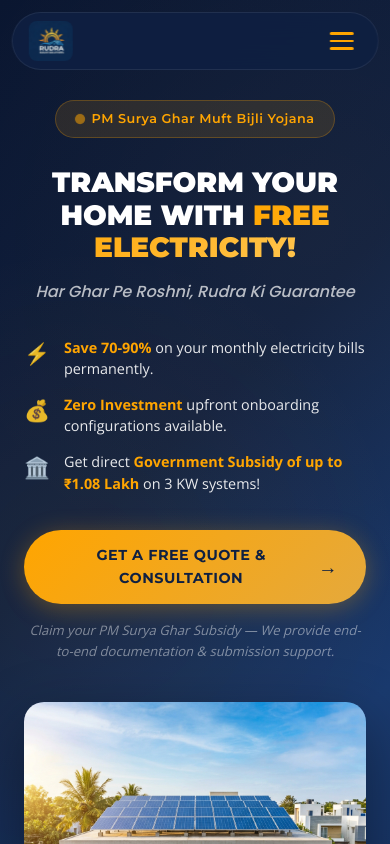
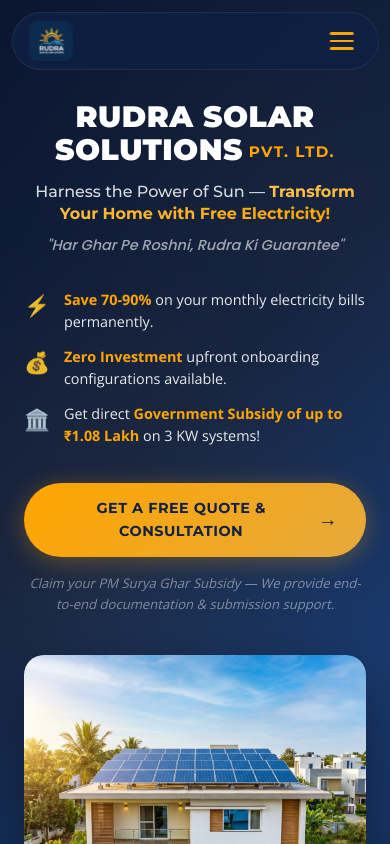
Before and after one commit to Ishan4705/Solar_Rudra_Website, a React (Vite) app: page / in a window 390 px wide. Shown: the top 844 px of the page. Built offline with nearby package versions, Linux system fonts and the light colour scheme.

Commit message:
feat: integrate local schema, brand headers, rooftop solar collage & global svg a11y audit

```diff
--- a/index.html
+++ b/index.html
@@ -4,9 +4,66 @@
     <meta charset="UTF-8" />
     <link rel="icon" type="image/jpeg" href="/logo.jpeg" />
     <meta name="viewport" content="width=device-width, initial-scale=1.0" />
-    <meta name="description" content="Rudra Solar Solutions — Transform your home with free electricity under PM Surya Ghar Muft Bijli Yojana. Get up to ₹1.08 Lakh government subsidy on 3KW solar systems. Save 70-90% on electricity bills." />
-    <meta name="keywords" content="Rudra Solar, PM Surya Ghar, solar panels, free electricity, government subsidy, solar installation, net metering" />
-    <title>Rudra Solar Solutions — Free Electricity with PM Surya Ghar Yojana</title>
+    <meta name="description" content="Rudra Solar Solutions Pvt. Ltd. offers top-tier solar panel installation services under PM Surya Ghar Muft Bijli Yojana with up to ₹1.08 Lakh subsidy. Serving Uttarakhand (Dehradun, Haridwar, Haldwani) and Uttar Pradesh (Lucknow, Noida, Kanpur, Varanasi). Save 70-90% on electricity bills." />
+    <meta name="keywords" content="Rudra Solar Solutions Pvt. Ltd., Rudra Solar Solutions, solar panels Uttarakhand, solar panels Uttar Pradesh, solar panel installation Lucknow, solar Dehradun, PM Surya Ghar Yojana subsidy, net metering UP, net metering Uttarakhand, free electricity India, solar panel price UP, solar panels Noida, solar installation Ghaziabad" />
+    <meta name="robots" content="index, follow" />
+    <title>Rudra Solar Solutions Pvt. Ltd. | Best Solar Panel Installation in UP & Uttarakhand</title>
+    <link rel="canonical" href="https://ishan4705.github.io/Solar_Rudra_Website" />
+
+    <!-- Open Graph / Facebook -->
+    <meta property="og:type" content="website" />
+    <meta property="og:url" content="https://ishan4705.github.io/Solar_Rudra_Website" />
+    <meta property="og:title" content="Rudra Solar Solutions Pvt. Ltd. | Best Solar Panel Installation in UP & Uttarakhand" />
+    <meta property="og:description" content="Transform your home with free electricity. Save 70-90% on bills with government subsidy under PM Surya Ghar Muft Bijli Yojana. Expert setup in UP & Uttarakhand." />
+    <meta property="og:image" content="https://ishan4705.github.io/Solar_Rudra_Website/logo.jpeg" />
+    <meta property="og:site_name" content="Rudra Solar Solutions Pvt. Ltd." />
+
+    <!-- Twitter -->
+    <meta property="twitter:card" content="summary_large_image" />
+    <meta property="twitter:url" content="https://ishan4705.github.io/Solar_Rudra_Website" />
+    <meta property="twitter:title" content="Rudra Solar Solutions Pvt. Ltd. | Best Solar Panel Installation in UP & Uttarakhand" />
+    <meta property="twitter:description" content="Transform your home with free electricity. Save 70-90% on bills with government subsidy under PM Surya Ghar Muft Bijli Yojana. Expert setup in UP & Uttarakhand." />
+    <meta property="twitter:image" content="https://ishan4705.github.io/Solar_Rudra_Website/logo.jpeg" />
+
+    <!-- Structured Data (LocalBusiness Schema) -->
+    <script type="application/ld+json">
+      {
+        "@context": "https://schema.org",
+        "@type": "LocalBusiness",
+        "name": "Rudra Solar Solutions Pvt. Ltd.",
+        "image": "https://ishan4705.github.io/Solar_Rudra_Website/logo.jpeg",
+        "@id": "https://ishan4705.github.io/Solar_Rudra_Website/#localbusiness",
+        "url": "https://ishan4705.github.io/Solar_Rudra_Website",
+        "telephone": ["+919005067100", "+917905094833", "+919899335400"],
+        "email": "rudrasolarpanel@gmail.com",
+        "priceRange": "$$",
+        "address": {
+          "@type": "PostalAddress",
+          "addressLocality": "Lucknow",
+          "addressRegion": "Uttar Pradesh",
+          "addressCountry": "IN"
+        },
+        "geo": {
+          "@type": "GeoCoordinates",
+          "latitude": "26.8467",
+          "longitude": "80.9462"
+        },
+        "areaServed": [
+          {
+            "@type": "AdministrativeArea",
+            "name": "Uttar Pradesh"
+          },
+          {
+            "@type": "AdministrativeArea",
+            "name": "Uttarakhand"
+          }
+        ],
+        "sameAs": [
+          "https://www.instagram.com/rudra.solar.solutions"
+        ],
+        "description": "Rudra Solar Solutions Pvt. Ltd. provides certified residential and commercial solar installations, net metering support, and PM Surya Ghar subsidy application processing."
+      }
+    </script>
 
     <!-- Google Fonts -->
     <link rel="preconnect" href="https://fonts.googleapis.com" />
--- a/src/components/Footer.jsx
+++ b/src/components/Footer.jsx
@@ -79,9 +79,9 @@
 
           {/* Column 3: Branding */}
           <div className="footer__col footer__col--brand">
-            <img src={logo} alt="Rudra Solar Solutions" className="footer__brand-logo" />
+            <img src={logo} alt="Rudra Solar Solutions Pvt. Ltd. brand logo" className="footer__brand-logo" />
             <div className="footer__brand-ornament">
-              <svg viewBox="0 0 80 80" fill="none" xmlns="http://www.w3.org/2000/svg">
+              <svg viewBox="0 0 80 80" fill="none" xmlns="http://www.w3.org/2000/svg" aria-hidden="true" role="presentation">
                 <path d="M40 4 L48 32 L76 32 L54 50 L62 78 L40 60 L18 78 L26 50 L4 32 L32 32 Z"
                   fill="none" stroke="var(--gold)" strokeWidth="1.5" opacity="0.3" />
                 <path d="M40 16 L45 32 L62 32 L48 44 L54 60 L40 50 L26 60 L32 44 L18 32 L35 32 Z"
--- a/src/components/Hero.css
+++ b/src/components/Hero.css
@@ -78,30 +78,52 @@
 
 .hero__title {
   font-family: var(--font-heading);
-  font-size: 3.2rem;
+  font-size: 3.6rem;
   font-weight: 900;
   color: var(--white);
-  line-height: 1.15;
+  line-height: 1.1;
   margin-bottom: 16px;
+  letter-spacing: 0.5px;
   animation: fadeInUp 0.7s ease 0.1s forwards;
   opacity: 0;
 }
 
-.hero__title-highlight {
-  background: linear-gradient(135deg, var(--gold), var(--gold-light));
+.hero__title-pvt {
+  font-size: 1.6rem;
+  font-weight: 700;
+  color: var(--gold);
+  letter-spacing: 1.5px;
+  vertical-align: middle;
+}
+
+.hero__tagline {
+  font-family: var(--font-heading);
+  font-size: 1.4rem;
+  font-weight: 500;
+  color: rgba(255, 255, 255, 0.85);
+  line-height: 1.4;
+  margin-bottom: 8px;
+  animation: fadeInUp 0.7s ease 0.2s forwards;
+  opacity: 0;
+}
+
+.hero__tagline-highlight {
+  color: var(--gold);
+  font-weight: 700;
+  background: linear-gradient(135deg, var(--gold-light), var(--gold));
   -webkit-background-clip: text;
   -webkit-text-fill-color: transparent;
   background-clip: text;
 }
 
-.hero__subtitle {
+.hero__slogan {
   font-family: var(--font-hindi);
-  font-size: 1.35rem;
+  font-size: 1.15rem;
   font-weight: 500;
-  color: rgba(255, 255, 255, 0.7);
+  color: rgba(255, 255, 255, 0.60);
   font-style: italic;
   margin-bottom: 32px;
-  animation: fadeInUp 0.7s ease 0.2s forwards;
+  animation: fadeInUp 0.7s ease 0.25s forwards;
   opacity: 0;
 }
 
@@ -261,7 +283,15 @@
 /* Responsive */
 @media (max-width: 1024px) {
   .hero__title {
-    font-size: 2.6rem;
+    font-size: 2.8rem;
+  }
+
+  .hero__title-pvt {
+    font-size: 1.3rem;
+  }
+
+  .hero__tagline {
+    font-size: 1.2rem;
   }
 
   .hero__container {
@@ -290,11 +320,19 @@
   }
 
   .hero__title {
-    font-size: 2.2rem;
+    font-size: 2.4rem;
   }
 
-  .hero__subtitle {
+  .hero__title-pvt {
     font-size: 1.15rem;
+  }
+
+  .hero__tagline {
+    font-size: 1.15rem;
+  }
+
+  .hero__slogan {
+    font-size: 1.05rem;
   }
 
   .hero__features {
@@ -315,11 +353,19 @@
 
 @media (max-width: 480px) {
   .hero__title {
-    font-size: 1.75rem;
+    font-size: 1.85rem;
   }
 
-  .hero__subtitle {
+  .hero__title-pvt {
+    font-size: 0.95rem;
+  }
+
+  .hero__tagline {
     font-size: 1rem;
+  }
+
+  .hero__slogan {
+    font-size: 0.9rem;
   }
 
   .hero__feature {
--- a/src/components/Hero.jsx
+++ b/src/components/Hero.jsx
@@ -21,19 +21,24 @@
       <div className="hero__container container">
         {/* Left Content */}
         <div className="hero__content">
-          <div className="hero__badge">
+          {/* <div className="hero__badge">
             <span className="hero__badge-dot" />
             PM Surya Ghar Muft Bijli Yojana
-          </div>
+          </div> */}
 
           <h1 className="hero__title">
-            TRANSFORM YOUR HOME WITH{' '}
-            <span className="hero__title-highlight">FREE ELECTRICITY!</span>
+            RUDRA SOLAR SOLUTIONS
+            <span className="hero__title-pvt"> PVT. LTD.</span>
           </h1>
 
-          <h2 className="hero__subtitle">
-            Har Ghar Pe Roshni, Rudra Ki Guarantee
-          </h2>
+          <p className="hero__tagline">
+            Harness the Power of Sun —{' '}
+            <span className="hero__tagline-highlight">Transform Your Home with Free Electricity!</span>
+          </p>
+
+          <p className="hero__slogan">
+            "Har Ghar Pe Roshni, Rudra Ki Guarantee"
+          </p>
 
           <ul className="hero__features">
             <li className="hero__feature">
@@ -75,7 +80,7 @@
           <div className="hero__image-glow" />
           <img
             src={heroImage}
-            alt="Modern home with solar panels under bright sunlight"
+            alt="Rudra Solar Solutions Pvt. Ltd. solar panel installation on a modern home"
             className="hero__image"
           />
           <div className="hero__image-badge">
--- a/src/components/Navbar.jsx
+++ b/src/components/Navbar.jsx
@@ -55,8 +55,9 @@
           href="#home"
           className="navbar__logo"
           onClick={(e) => handleNavClick(e, '#home')}
+          aria-label="Rudra Solar Solutions Pvt. Ltd. Home"
         >
-          <img src={logo} alt="Rudra Solar Solutions" className="navbar__logo-img" />
+          <img src={logo} alt="Rudra Solar Solutions Pvt. Ltd. logo" className="navbar__logo-img" />
         </a>
 
         {/* Desktop Nav Links */}
--- a/src/components/Process.jsx
+++ b/src/components/Process.jsx
@@ -72,7 +72,7 @@
               {/* Connector arrow (not on last) */}
               {index < STEPS.length - 1 && (
                 <div className="process__connector">
-                  <svg viewBox="0 0 40 12" fill="none">
+                  <svg viewBox="0 0 40 12" fill="none" aria-hidden="true" role="img">
                     <path d="M0 6 L32 6" stroke="var(--gold)" strokeWidth="2" strokeDasharray="4 3" />
                     <path d="M28 2 L34 6 L28 10" stroke="var(--gold)" strokeWidth="2" strokeLinecap="round" strokeLinejoin="round" />
                   </svg>
--- a/src/components/Subsidy.jsx
+++ b/src/components/Subsidy.jsx
@@ -66,7 +66,9 @@
           {/* Right: Energy Flow Diagram */}
           <div className="subsidy__diagram animate-on-scroll">
             <div className="subsidy__diagram-card">
-              <svg viewBox="0 0 380 340" fill="none" xmlns="http://www.w3.org/2000/svg" className="subsidy__diagram-svg">
+              <svg viewBox="0 0 380 340" fill="none" xmlns="http://www.w3.org/2000/svg" className="subsidy__diagram-svg" aria-labelledby="diagramTitle diagramDesc" role="img">
+                <title id="diagramTitle">PM Surya Ghar Solar Energy Flow Diagram</title>
+                <desc id="diagramDesc">Interactive flow chart showing solar generation from solar panels to household usage, battery storage, net metering, and feeding excess power to the national grid.</desc>
                 {/* Sun */}
                 <circle cx="190" cy="40" r="24" fill="#FFA500" opacity="0.2" />
                 <circle cx="190" cy="40" r="16" fill="#FFA500" />
```
Also changed, not shown: src/components/Benefits.jsx (+7 -7 lines), src/components/TrustImpact.css (+8 -2 lines), src/components/TrustImpact.jsx (+4 -4 lines), src/assets/hero-solar-installers.png (added), src/assets/solar-indian-rooftop-collage.png (added).
